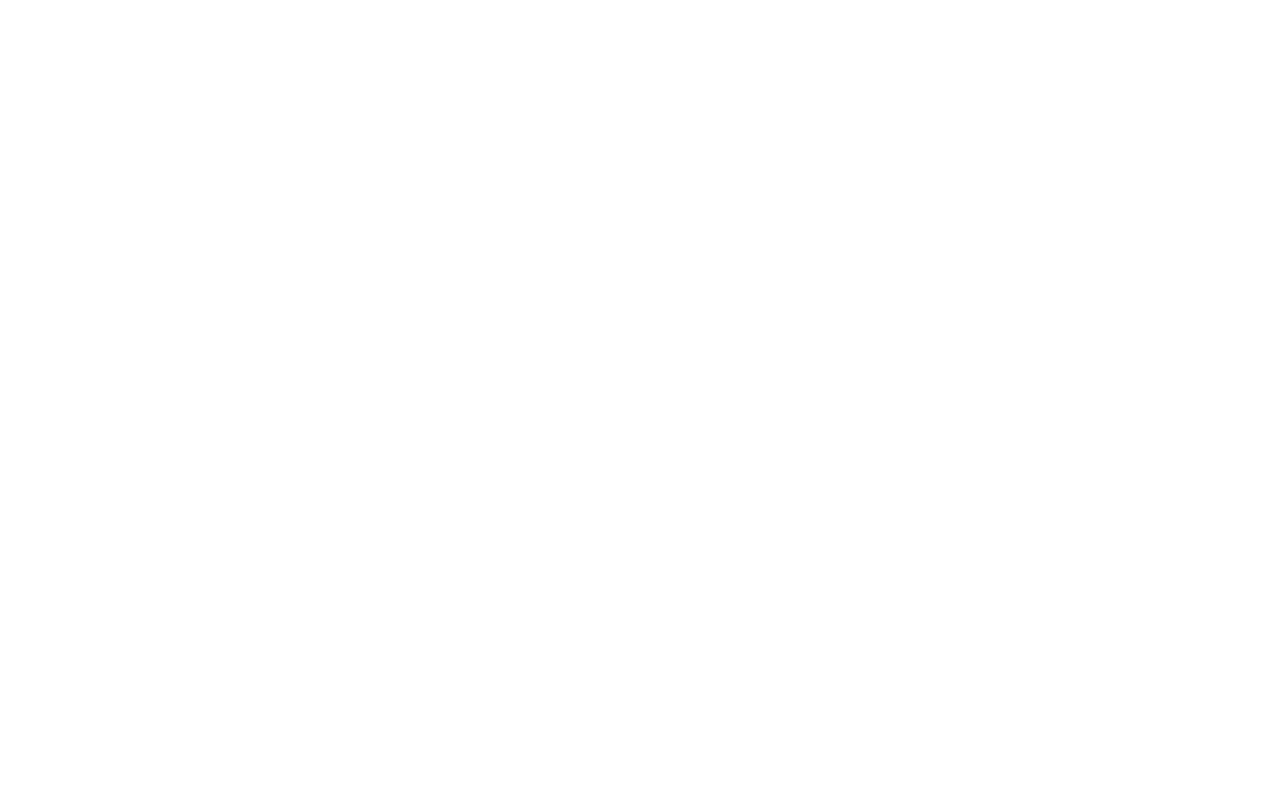
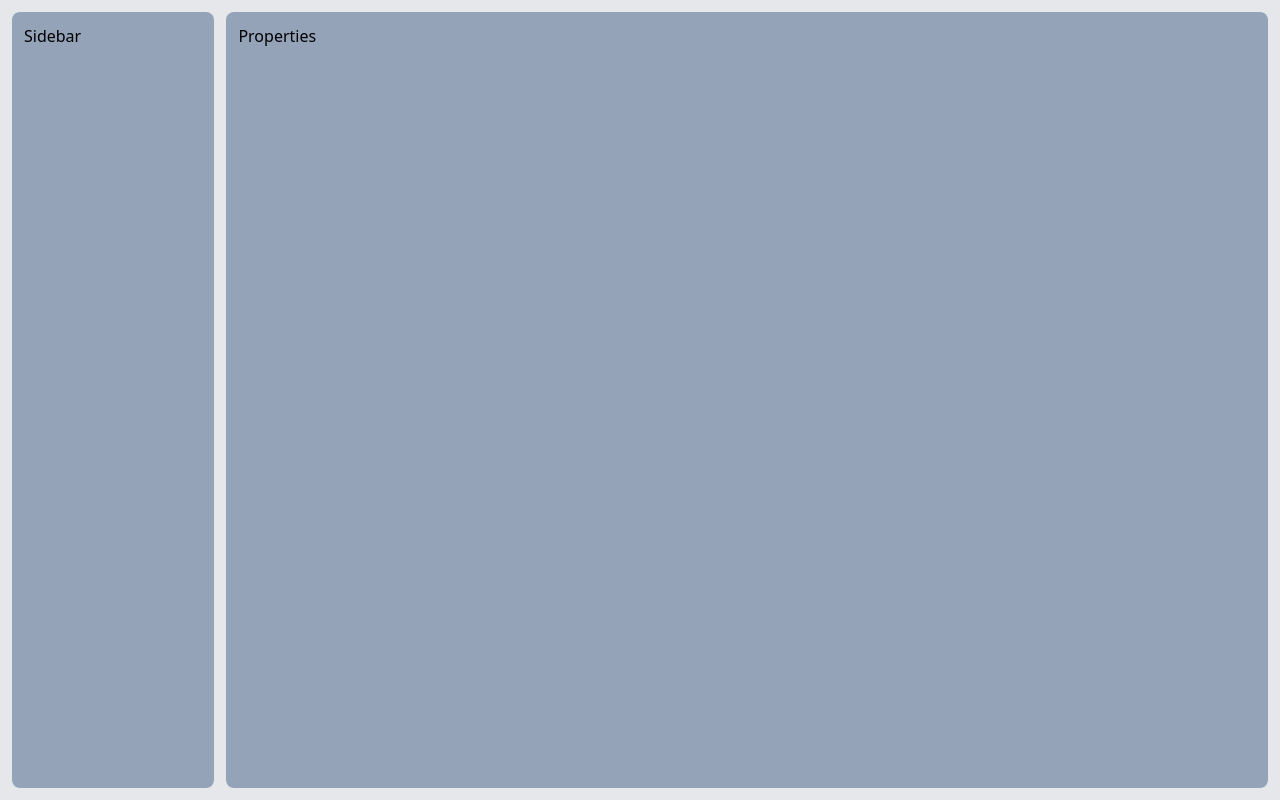
Before and after one commit to Zalaya/configuration-service, a React (Vite) app in the folder frontend/: page /properties in a window 1280 px wide. Built offline with nearby package versions, Linux system fonts and the light colour scheme.

Commit message:
feat: add the basic layout elements to the components folder and organize them

```diff
--- a/frontend/package.json
+++ b/frontend/package.json
@@ -25,6 +25,6 @@
     "postcss": "^8.4.49",
     "tailwindcss": "^3.4.15",
     "typescript": "~5.7.2",
-    "vite": "^6.0.1"
+    "vite": "^6.0.2"
   }
 }
--- /dev/null
+++ b/frontend/src/components/Dashboard.tsx
@@ -0,0 +1,13 @@
+import { PropsWithChildren } from "react";
+
+type DashboardProps = PropsWithChildren;
+
+const Dashboard = ({ children }: DashboardProps) => {
+  return (
+    <div className="bg-slate-400 h-full w-full rounded-lg p-3">
+      {children}
+    </div>
+  );
+};
+
+export default Dashboard;
--- a/frontend/src/components/Sidebar/Group.tsx
+++ b/frontend/src/components/Sidebar/Group.tsx
@@ -1,7 +1,7 @@
 const Group = () => {
   return (
     <div>
-
+      Group
     </div>
   );
 };
--- a/frontend/src/components/Sidebar/Item/Icon.tsx
+++ b/frontend/src/components/Sidebar/Item/Icon.tsx
@@ -1,7 +1,7 @@
 const Icon = () => {
   return (
     <div>
-
+      Icon
     </div>
   );
 };
--- a/frontend/src/components/Sidebar/Item/Item.tsx
+++ b/frontend/src/components/Sidebar/Item/Item.tsx
@@ -1,7 +1,7 @@
 const Item = () => {
   return (
     <div>
-
+      Item
     </div>
   );
 };
--- a/frontend/src/components/Sidebar/Item/Label.tsx
+++ b/frontend/src/components/Sidebar/Item/Label.tsx
@@ -1,7 +1,7 @@
 const Label = () => {
   return (
     <div>
-
+      Label
     </div>
   );
 };
--- a/frontend/src/components/Sidebar/Sidebar.tsx
+++ b/frontend/src/components/Sidebar/Sidebar.tsx
@@ -1,7 +1,7 @@
 const Sidebar = () => {
   return (
-    <div>
-
+    <div className="bg-slate-400 h-full rounded-lg w-60 p-3">
+      Sidebar
     </div>
   );
 };
--- a/frontend/src/layouts/AppLayout.tsx
+++ b/frontend/src/layouts/AppLayout.tsx
@@ -1,7 +1,15 @@
+import { Outlet } from "react-router-dom";
+
+import Dashboard from "@/components/Dashboard";
+import Sidebar from "@/components/Sidebar/Sidebar";
+
 const AppLayout = () => {
   return (
-    <div>
-
+    <div className="h-screen flex gap-3 bg-gray-200 p-3">
+      <Sidebar />
+      <Dashboard>
+        <Outlet />
+      </Dashboard>
     </div>
   );
 };
--- a/frontend/src/pages/Modules.tsx
+++ b/frontend/src/pages/Modules.tsx
@@ -1,7 +1,7 @@
 const Modules = () => {
   return (
     <div>
-
+      Modules
     </div>
   );
 };
--- a/frontend/src/pages/Properties.tsx
+++ b/frontend/src/pages/Properties.tsx
@@ -1,7 +1,7 @@
 const Properties = () => {
   return (
     <div>
-
+      Properties
     </div>
   );
 };
```
Also changed, not shown: 1 other file (tests, documents, lock files or other folders).
